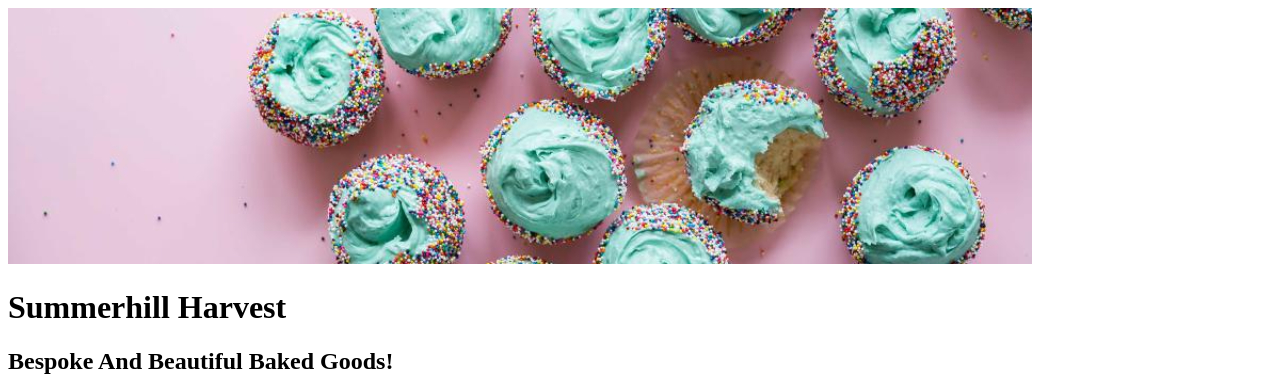
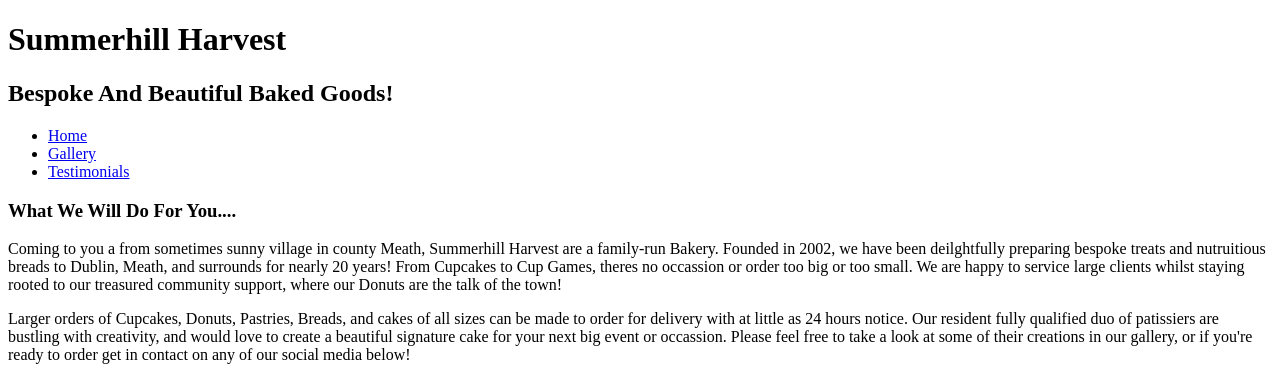
Before and after one commit to 7030066jr/summerhill-harvest, a plain HTML site: page index.html in a window 1280 px wide. Shown: the top 376 px of the page. Drawn offline with Linux system fonts and the light colour scheme.

```diff
--- a/index.html
+++ b/index.html
@@ -12,7 +12,6 @@
      </head>
      <body>
             <header>
-              <img src="hero_imagev1.jpg" alt="blue cupcakes" id="hero-image">
               <h1 id="hero-text"> Summerhill Harvest</h1>
             </header>
      <section>
```
